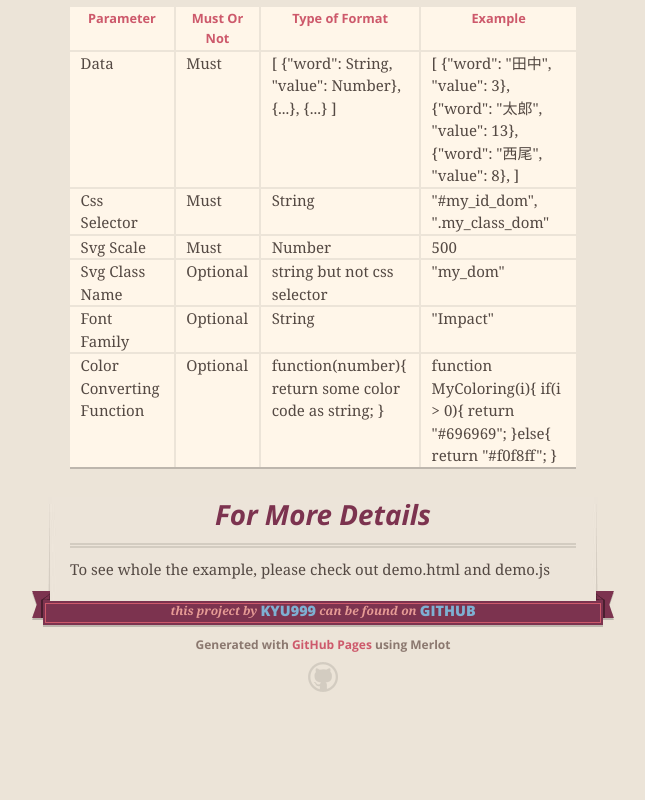
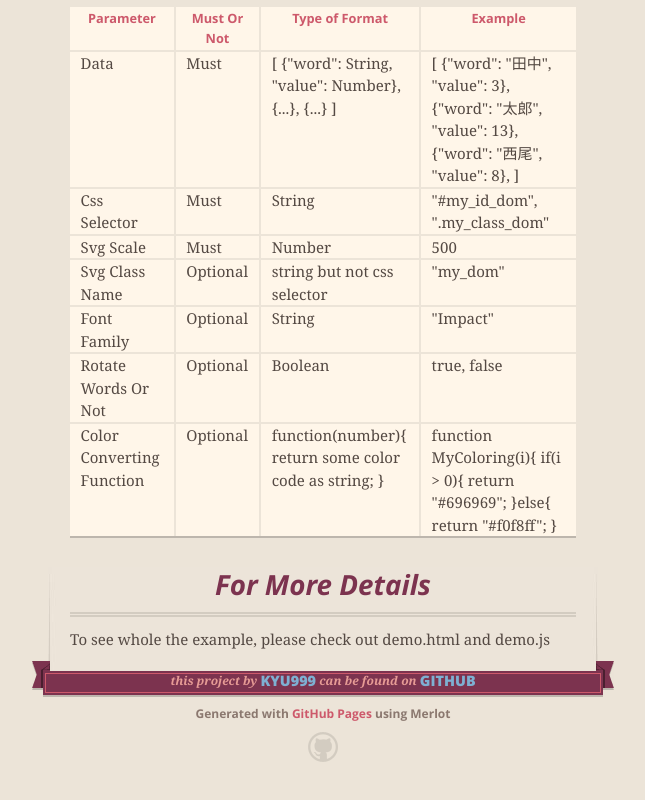
Before and after one commit to kyu999/d3-easy, a plain HTML site: page index.html in a window 1280 px wide. Shown: the part 2105-2905 px from the top of the page, without its empty margins (317-962 px from the left). Before the commit the page ends 2837 px from the top, so only its background shows below. Drawn offline with nearby package versions, Linux system fonts and the light colour scheme.

Commit message:
Update index.html

```diff
--- a/index.html
+++ b/index.html
@@ -125,6 +125,7 @@ $().ready(function(){
   <tr><td>Svg Scale</td><td>Must</td><td>Number<td>500</td></tr>
   <tr><td>Svg Class Name</td><td>Optional</td><td>string but not css selector<td>"my_dom"</td></tr>
   <tr><td>Font Family</td><td>Optional</td><td>String<td>"Impact"</td></tr>
+  <tr><td>Rotate Words Or Not</td><td>Optional</td><td>Boolean<td>true, false</td></tr>
   <tr><td>Color Converting Function</td><td>Optional</td><td>function(number){ return some color code as string; }<td>function MyColoring(i){ if(i > 0){ return "#696969"; }else{ return "#f0f8ff"; }</td></tr>
 </table>
 
```
